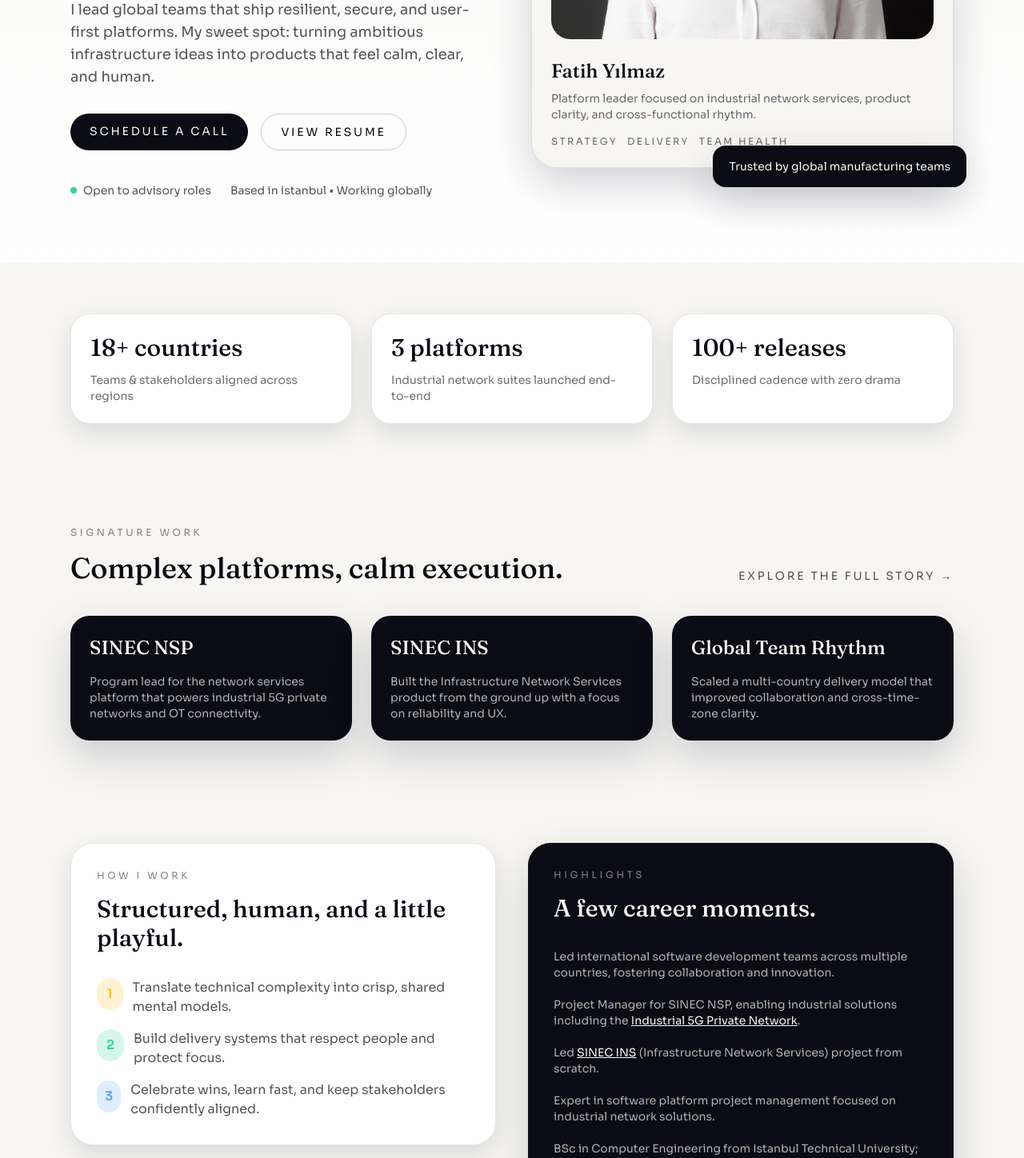
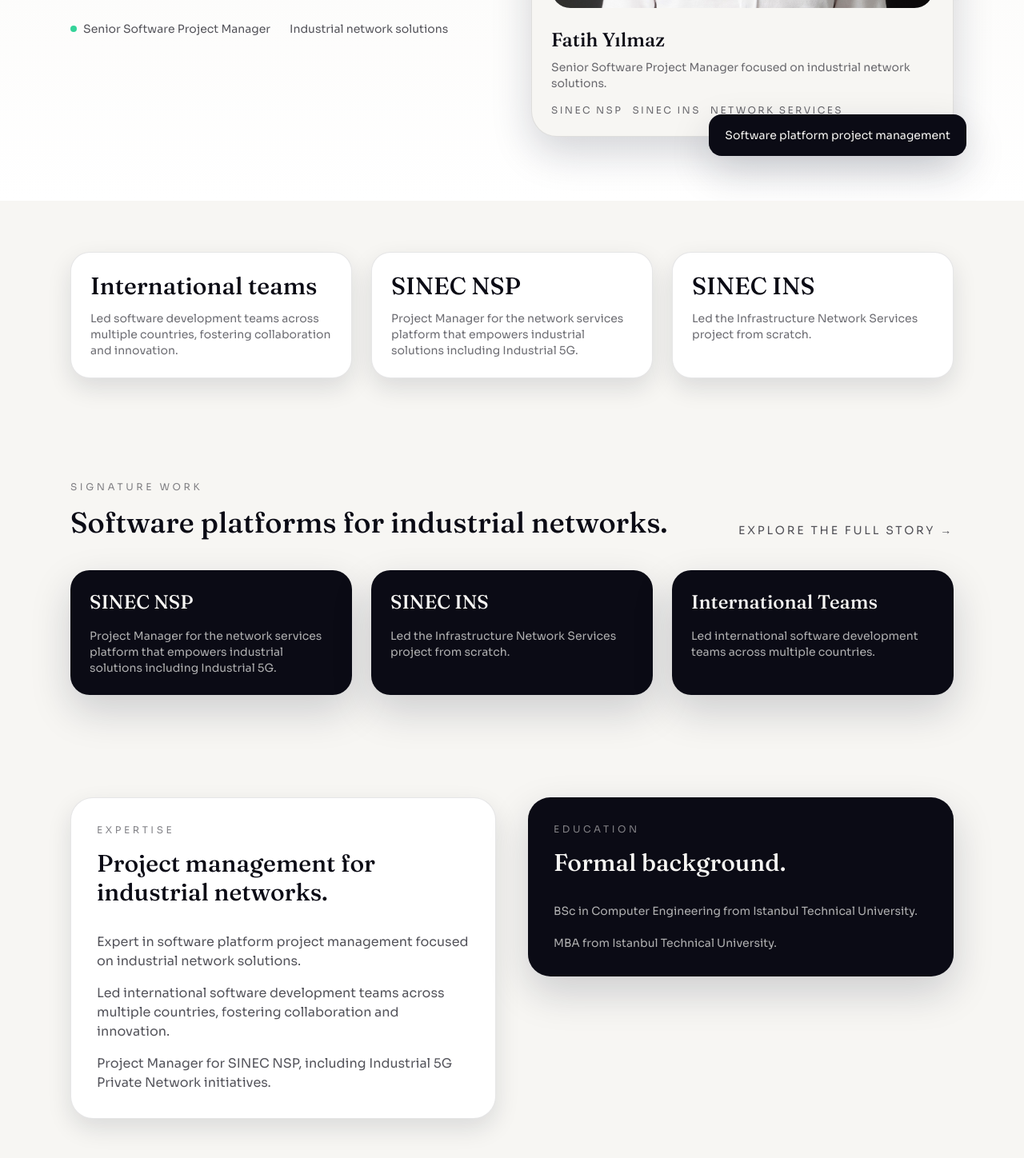
Before and after one commit to fatihyilmaz/fatihyilmaz.github.io, a Next.js app: page / in a window 1280 px wide. Shown: the part 580-2028 px from the top of the page at 80% size. Built offline with nearby package versions, Linux system fonts and the light colour scheme.

Commit message:
Eliminate hallucinations from site

```diff
--- a/pages/index.js
+++ b/pages/index.js
@@ -12,11 +12,11 @@
               Senior Software Project Manager
             </div>
             <h1 className="font-display text-5xl md:text-6xl leading-tight text-ink mt-6">
-              Building confident, high-impact software platforms for industrial networks.
+              Fatih Yılmaz
             </h1>
             <p className="text-lg text-ink/70 mt-6">
-              I lead global teams that ship resilient, secure, and user-first platforms. My sweet spot:
-              turning ambitious infrastructure ideas into products that feel calm, clear, and human.
+              Project Manager for SINEC NSP, a network services platform that empowers industrial solutions including the
+              <span className="font-semibold text-ink"> Industrial 5G Private Network</span>.
             </p>
             <div className="flex flex-wrap gap-4 mt-8">
               <a
@@ -35,17 +35,17 @@
             <div className="mt-10 flex items-center gap-6 text-sm text-ink/70">
               <span className="flex items-center gap-2">
                 <span className="h-2 w-2 rounded-full bg-mint"></span>
-                Open to advisory roles
+                Senior Software Project Manager
               </span>
-              <span>Based in Istanbul • Working globally</span>
+              <span>Industrial network solutions</span>
             </div>
           </div>
           <div className="relative">
             <div className="absolute -top-8 -left-6 bg-frost shadow-soft rounded-2xl px-4 py-3 text-xs font-semibold text-ink/70">
-              10+ years in industrial software
+              Industrial software program leadership
             </div>
             <div className="absolute -bottom-6 -right-4 bg-ink text-frost shadow-glow rounded-2xl px-5 py-4 text-sm">
-              Trusted by global manufacturing teams
+              Software platform project management
             </div>
             <div className="bg-frost border border-ink/10 rounded-[32px] p-6 shadow-glow">
               <img
@@ -56,12 +56,12 @@
               <div className="mt-6">
                 <h2 className="font-display text-2xl text-ink">Fatih Yılmaz</h2>
                 <p className="text-sm text-ink/60 mt-2">
-                  Platform leader focused on industrial network services, product clarity, and cross-functional rhythm.
+                  Senior Software Project Manager focused on industrial network solutions.
                 </p>
                 <div className="flex gap-3 mt-4 text-xs uppercase tracking-[0.2em] text-ink/60">
-                  <span>Strategy</span>
-                  <span>Delivery</span>
-                  <span>Team Health</span>
+                  <span>SINEC NSP</span>
+                  <span>SINEC INS</span>
+                  <span>Network Services</span>
                 </div>
               </div>
             </div>
@@ -71,9 +71,19 @@
 
       <section className="max-w-6xl mx-auto px-6 py-16 grid md:grid-cols-3 gap-6">
         {[
-          { value: '18+ countries', label: 'Teams & stakeholders aligned across regions' },
-          { value: '3 platforms', label: 'Industrial network suites launched end-to-end' },
-          { value: '100+ releases', label: 'Disciplined cadence with zero drama' }
+          {
+            value: 'International teams',
+            label: 'Led software development teams across multiple countries, fostering collaboration and innovation.'
+          },
+          {
+            value: 'SINEC NSP',
+            label:
+              'Project Manager for the network services platform that empowers industrial solutions including Industrial 5G.'
+          },
+          {
+            value: 'SINEC INS',
+            label: 'Led the Infrastructure Network Services project from scratch.'
+          }
         ].map((stat) => (
           <div key={stat.value} className="bg-white border border-ink/10 rounded-3xl p-6 shadow-soft">
             <p className="font-display text-3xl text-ink">{stat.value}</p>
@@ -86,7 +96,7 @@
         <div className="flex flex-col md:flex-row md:items-end md:justify-between gap-6">
           <div>
             <p className="text-xs uppercase tracking-[0.3em] text-ink/50">Signature Work</p>
-            <h2 className="font-display text-4xl text-ink mt-4">Complex platforms, calm execution.</h2>
+            <h2 className="font-display text-4xl text-ink mt-4">Software platforms for industrial networks.</h2>
           </div>
           <a href="/about" className="text-sm uppercase tracking-[0.2em] text-ink/70 hover:text-ink">
             Explore the full story →
@@ -96,15 +106,16 @@
           {[
             {
               title: 'SINEC NSP',
-              desc: 'Program lead for the network services platform that powers industrial 5G private networks and OT connectivity.'
+              desc:
+                'Project Manager for the network services platform that empowers industrial solutions including Industrial 5G.'
             },
             {
               title: 'SINEC INS',
-              desc: 'Built the Infrastructure Network Services product from the ground up with a focus on reliability and UX.'
+              desc: 'Led the Infrastructure Network Services project from scratch.'
             },
             {
-              title: 'Global Team Rhythm',
-              desc: 'Scaled a multi-country delivery model that improved collaboration and cross-time-zone clarity.'
+              title: 'International Teams',
+              desc: 'Led international software development teams across multiple countries.'
             }
           ].map((item) => (
             <div key={item.title} className="bg-ink text-frost rounded-3xl p-6 shadow-glow">
@@ -117,54 +128,20 @@
 
       <section className="max-w-6xl mx-auto px-6 py-16 grid lg:grid-cols-2 gap-10 items-start">
         <div className="bg-white border border-ink/10 rounded-[28px] p-8 shadow-soft">
-          <p className="text-xs uppercase tracking-[0.3em] text-ink/50">How I Work</p>
-          <h2 className="font-display text-3xl text-ink mt-4">Structured, human, and a little playful.</h2>
+          <p className="text-xs uppercase tracking-[0.3em] text-ink/50">Expertise</p>
+          <h2 className="font-display text-3xl text-ink mt-4">Project management for industrial networks.</h2>
           <div className="mt-8 space-y-4 text-ink/70">
-            <div className="flex items-start gap-3">
-              <span className="h-10 w-10 rounded-full bg-sun/20 text-sun flex items-center justify-center font-semibold">1</span>
-              <p>Translate technical complexity into crisp, shared mental models.</p>
-            </div>
-            <div className="flex items-start gap-3">
-              <span className="h-10 w-10 rounded-full bg-mint/20 text-mint flex items-center justify-center font-semibold">2</span>
-              <p>Build delivery systems that respect people and protect focus.</p>
-            </div>
-            <div className="flex items-start gap-3">
-              <span className="h-10 w-10 rounded-full bg-sky/20 text-sky flex items-center justify-center font-semibold">3</span>
-              <p>Celebrate wins, learn fast, and keep stakeholders confidently aligned.</p>
-            </div>
+            <p>Expert in software platform project management focused on industrial network solutions.</p>
+            <p>Led international software development teams across multiple countries, fostering collaboration and innovation.</p>
+            <p>Project Manager for SINEC NSP, including Industrial 5G Private Network initiatives.</p>
           </div>
         </div>
         <div className="bg-ink text-frost rounded-[28px] p-8 shadow-glow">
-          <p className="text-xs uppercase tracking-[0.3em] text-frost/50">Highlights</p>
-          <h2 className="font-display text-3xl mt-4">A few career moments.</h2>
+          <p className="text-xs uppercase tracking-[0.3em] text-frost/50">Education</p>
+          <h2 className="font-display text-3xl mt-4">Formal background.</h2>
           <div className="mt-8 space-y-5 text-sm text-frost/70">
-            <p>Led international software development teams across multiple countries, fostering collaboration and innovation.</p>
-            <p>
-              Project Manager for SINEC NSP, enabling industrial solutions including the{' '}
-              <a
-                href="https://www.siemens.com/global/en/products/automation/industrial-communication/industrial-5g.html"
-                target="_blank"
-                rel="noopener noreferrer"
-                className="text-frost underline"
-              >
-                Industrial 5G Private Network
-              </a>
-              .
-            </p>
-            <p>
-              Led{' '}
-              <a
-                href="https://www.siemens.com/global/en/products/automation/industrial-communication/sinec-network-software/networkmanagement.html#SINECINSThesoftwarethatprovidescentralservicesfornetworkinfrastructure"
-                target="_blank"
-                rel="noopener noreferrer"
-                className="text-frost underline"
-              >
-                SINEC INS
-              </a>{' '}
-              (Infrastructure Network Services) project from scratch.
-            </p>
-            <p>Expert in software platform project management focused on industrial network solutions.</p>
-            <p>BSc in Computer Engineering from Istanbul Technical University; MBA from Istanbul Technical University.</p>
+            <p>BSc in Computer Engineering from Istanbul Technical University.</p>
+            <p>MBA from Istanbul Technical University.</p>
           </div>
         </div>
       </section>
@@ -173,8 +150,8 @@
         <div className="bg-frost border border-ink/10 rounded-[28px] p-8 md:p-12 shadow-soft flex flex-col md:flex-row md:items-center md:justify-between gap-6">
           <div>
             <p className="text-xs uppercase tracking-[0.3em] text-ink/50">Let&apos;s Build</p>
-            <h2 className="font-display text-3xl text-ink mt-4">Need a steady hand for a complex platform?</h2>
-            <p className="text-ink/70 mt-3">I help teams ship resilient software with momentum and clarity.</p>
+            <h2 className="font-display text-3xl text-ink mt-4">Interested in working together?</h2>
+            <p className="text-ink/70 mt-3">Reach out to start a conversation.</p>
           </div>
           <a
             href="/contact"
```
Also changed, not shown: 13 other files (tests, documents, lock files or other folders).
